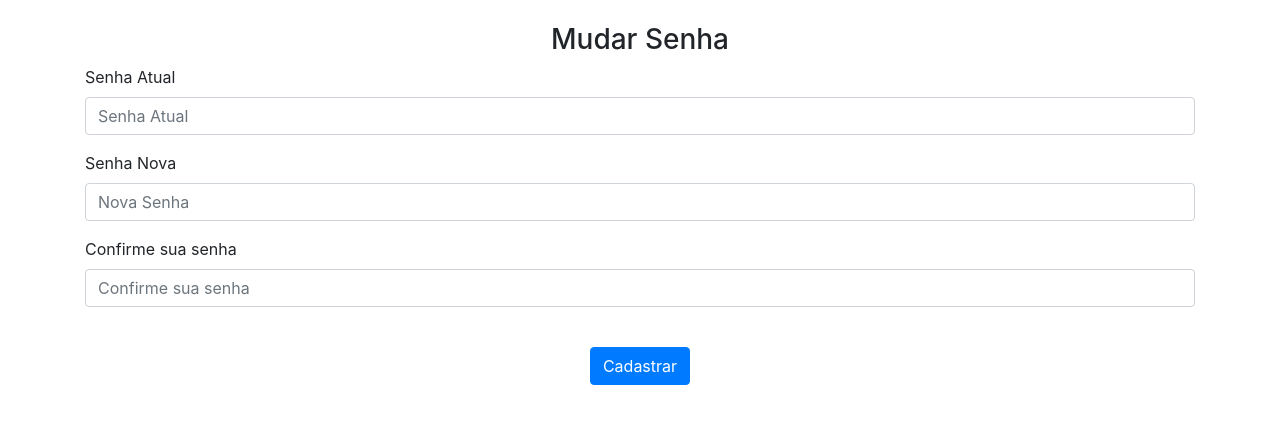
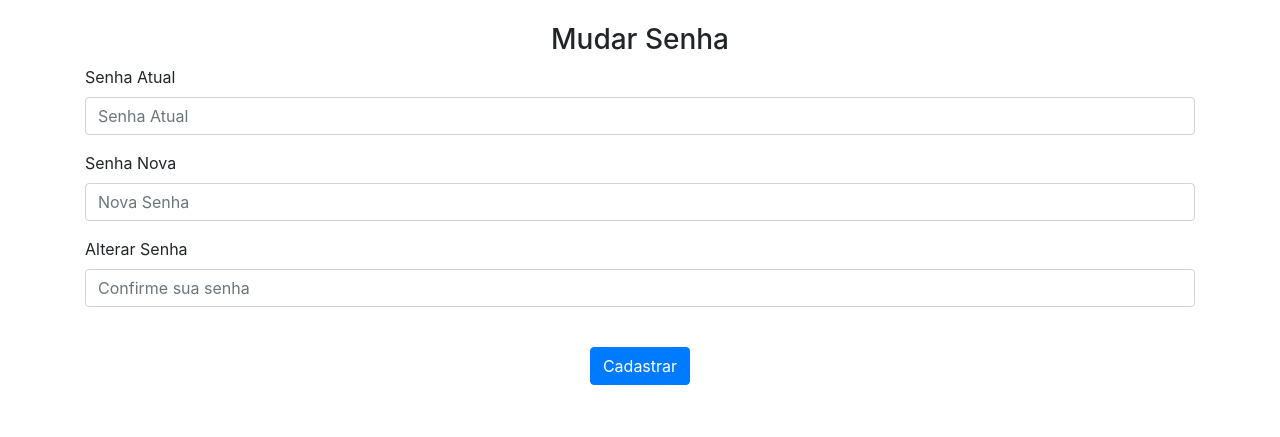
Before and after one commit to murilo09/Projeto-Lab-Engenharia, a Python web app: template templates/changepassword.html in a window 1280 px wide. Shown: the part 57-494 px from the top of the page. Run offline with Jinja, Linux system fonts and the light colour scheme; the template is opened without the code that fills it, so the values that code supplies are empty; some libraries are stand-ins or nearby versions.

Commit message:
Update changepassword.html

```diff
--- a/templates/changepassword.html
+++ b/templates/changepassword.html
@@ -24,7 +24,7 @@ content %}
     />
   </div>
   <div class="form-group">
-    <label for="senha2">Confirme sua senha</label>
+    <label for="senha2">Alterar Senha</label>
     <input
       type="password"
       class="form-control"
```
